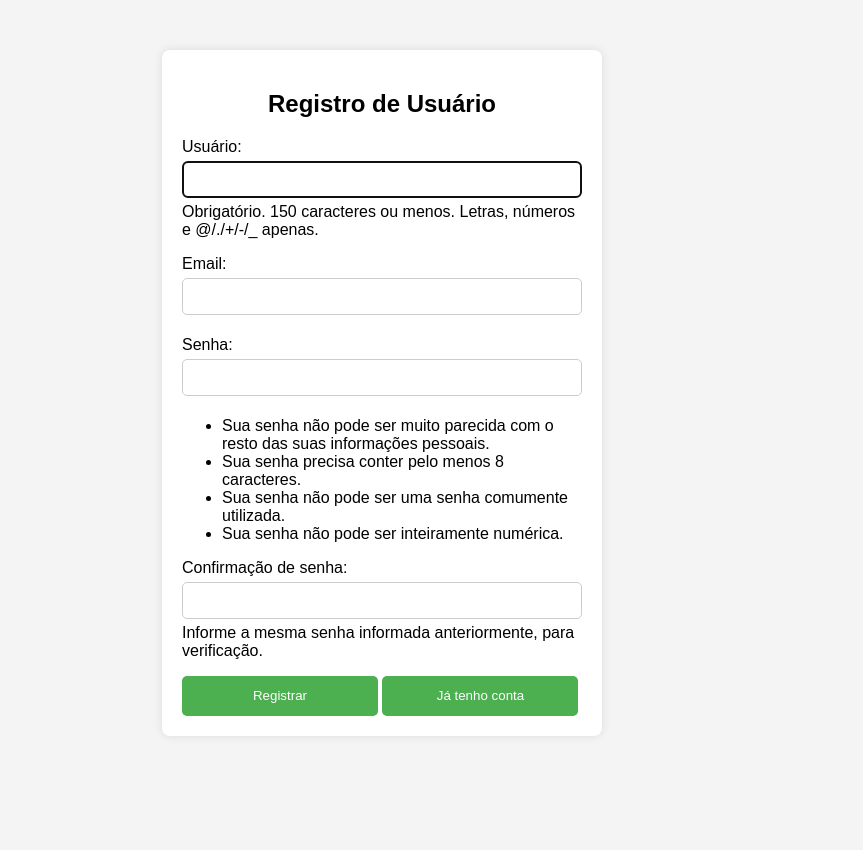
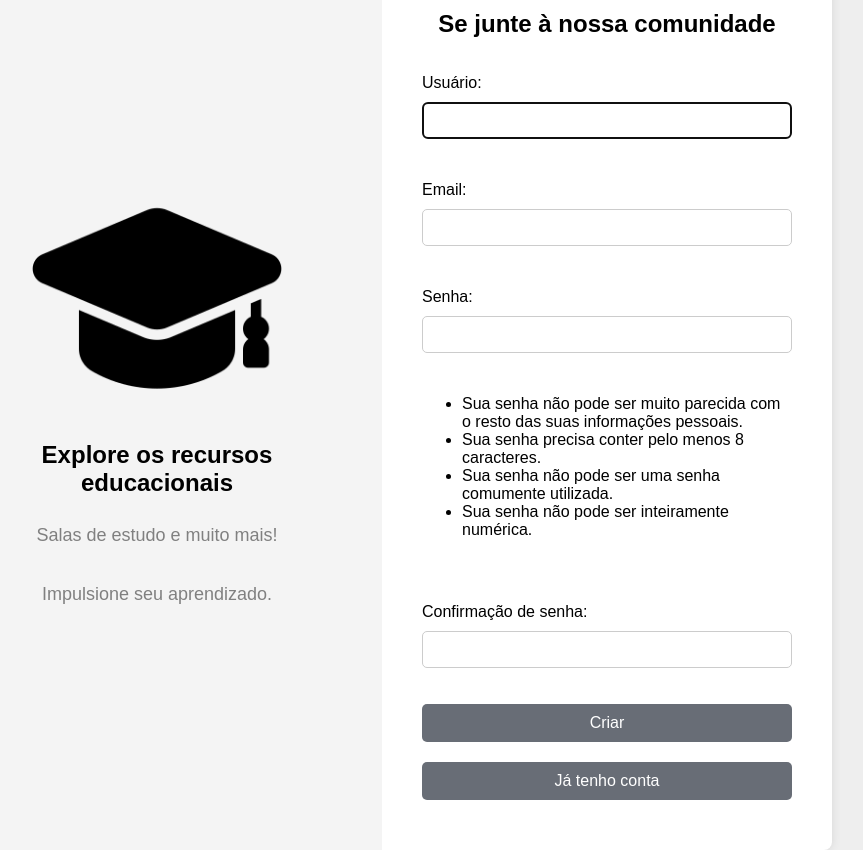
Before and after one commit to renatocoo/django_estudos, a Django app: page /registro/ in a window 1280 px wide. Shown: the whole page, without its empty margins (258-1121 px from the left). Before the commit the page ends 716 px from the top, so only its background shows below. Run offline with Django 4.2, Linux system fonts and the light colour scheme.

Commit message:
Alterar para AVA

```diff
--- a/templates/galeria/registro.html
+++ b/templates/galeria/registro.html
@@ -1,71 +1,136 @@
-<!-- registration/register.html -->
+{% load static %}
 <!DOCTYPE html>
-<html lang="en">
+<html lang="pt">
 <head>
     <meta charset="UTF-8">
     <meta name="viewport" content="width=device-width, initial-scale=1.0">
-    <title>User Registration</title>
+    <title>GiovaniLearning</title>
     <style>
         body {
-            font-family: Arial, sans-serif;
-            background-color: #f4f4f4;
+            font-family: 'Arial', sans-serif;
+            background-color: #eeeeee;
             margin: 0;
             padding: 0;
+            display: flex;
+            justify-content: center;
+            align-items: center;
+            height: 100vh;
         }
         .container {
-            max-width: 400px;
-            margin: 50px auto;
+            display: flex;
             background-color: #fff;
-            padding: 20px;
             border-radius: 8px;
             box-shadow: 0 0 10px rgba(0, 0, 0, 0.1);
+            overflow: hidden;
+            width: 900px; /* Ajuste conforme necessário */
         }
-        h2 {
+        .left-side {
+            background-color: #f4f4f4;
+            padding: 40px;
+            display: flex;
+            flex-direction: column;
+            justify-content: center;
+            align-items: center;
+            width: 50%;
+        }
+        .left-side img {
+            max-width: 100%;
+            height: auto;
+        }
+        .left-side h1 {
+            font-size: 24px;
+            margin-bottom: 10px;
             text-align: center;
         }
-        form {
-            margin-top: 20px;
+        .left-side p {
+            font-size: 18px;
+            margin-bottom: 20px;
+            color: grey;
+            text-align: center;
         }
-        input[type="text"],
-        input[type="email"],
-        input[type="password"] {
+        .right-side {
+            padding: 40px;
+            width: 50%;
+        }
+        .right-side h2 {
+            font-size: 24px;
+            margin-bottom: 20px;
+            text-align: center;
+        }
+        .right-side form {
+            display: flex;
+            flex-direction: column;
+        }
+        .right-side input[type="text"],
+        .right-side input[type="email"],
+        .right-side input[type="password"] {
             width: 100%;
             padding: 10px;
-            margin: 5px 0;
+            margin: 10px 0;
             border: 1px solid #ccc;
             border-radius: 5px;
             box-sizing: border-box;
         }
-        button {
-            width: 49%;
-            height: 40px;
-            background-color: #4caf50;
+        .right-side button {
+            width: 100%;
+            padding: 10px;
+            margin: 10px 0;
+            background-color: #686d76;
             color: white;
             border: none;
             border-radius: 5px;
             cursor: pointer;
+            font-size: 16px;
         }
-        button:hover {
-            background-color: #45a049;
+        .right-side button:hover {
+            background-color: #373a40;
         }
-        .errorlist {
-            color: red;
+        .right-side .social-login {
+            display: flex;
+            justify-content: space-between;
+            margin-top: 20px;
+        }
+        .right-side .social-login button {
+            width: 48%;
+            padding: 10px;
+            background-color: #db4437; /* Google color */
+            color: white;
+            border: none;
+            border-radius: 5px;
+            cursor: pointer;
+            font-size: 16px;
+        }
+        .right-side .social-login button:nth-child(2) {
+            background-color: #007bff; /* SUAP color */
+        }
+        .right-side .social-login button:hover {
+            opacity: 0.9;
+        }
+        .helptext, .errorlist {
+            display: none;
         }
     </style>
 </head>
 <body>
     <div class="container">
-        <h2>Registro de Usuário</h2>
-        <form method="post">
-            {% csrf_token %}
-            {{ form.as_p }}
-            <div class="button-container">
-                <button type="submit">Registrar</button>
+        <div class="left-side">
+            <img src="{% static '/assets/ícones/chapeu-icone.png' %}" width="250px" alt="Recursos educativos">
+            <h1>Explore os recursos educacionais</h1>
+            <p>Salas de estudo e muito mais!</p>
+            <p>Impulsione seu aprendizado.</p>
+        </div>
+        <div class="right-side">
+            <h2>Se junte à nossa comunidade</h2>
+            <form method="post">
+                {% csrf_token %}
+                {{ form.as_p }}
+                <button type="submit">Criar</button>
                 <a href="{% url 'login' %}">
                     <button type="button">Já tenho conta</button>
                 </a>
+            </form>
             </div>
-        </form>
+        </div>
     </div>
 </body>
 </html>
```
Also changed, not shown: galeria/views.py (+4 -4 lines), setup/static/styles/style.css (+12 -13 lines), templates/galeria/imagem.html (+11 -11 lines), templates/galeria/index.html (+28 -18 lines), templates/galeria/login.html (+98 -29 lines), README.md, bancodedados.sqlite3, setup/static/assets/imagens/Greve-foto.jpg (added), setup/static/assets/imagens/galeria/carina-nebula.png, setup/static/assets/logo/Logo(2).png, setup/static/assets/ícones/1x/casa-icone.png (added), setup/static/assets/ícones/1x/chapeu-icone.png (added), setup/static/assets/ícones/1x/coracao-icone.png (added), setup/static/assets/ícones/1x/forum-icone.png (added), 2 more files.
